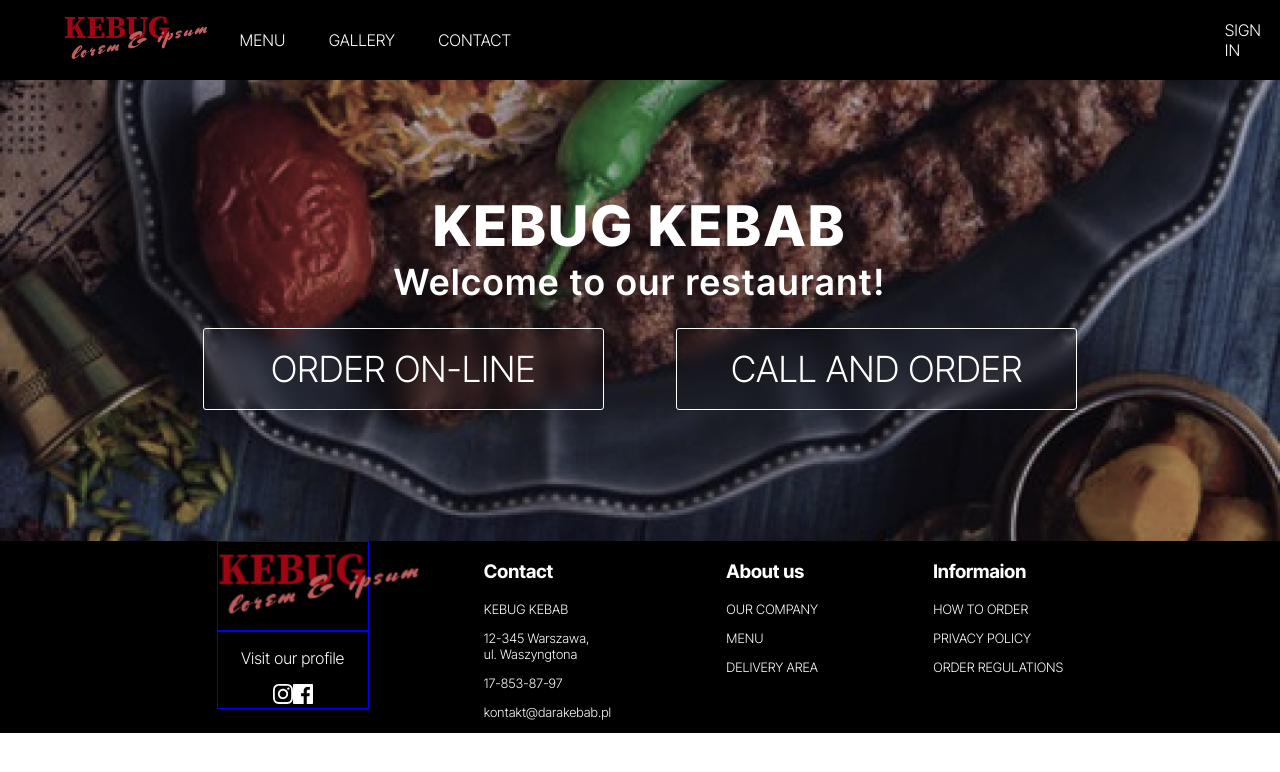
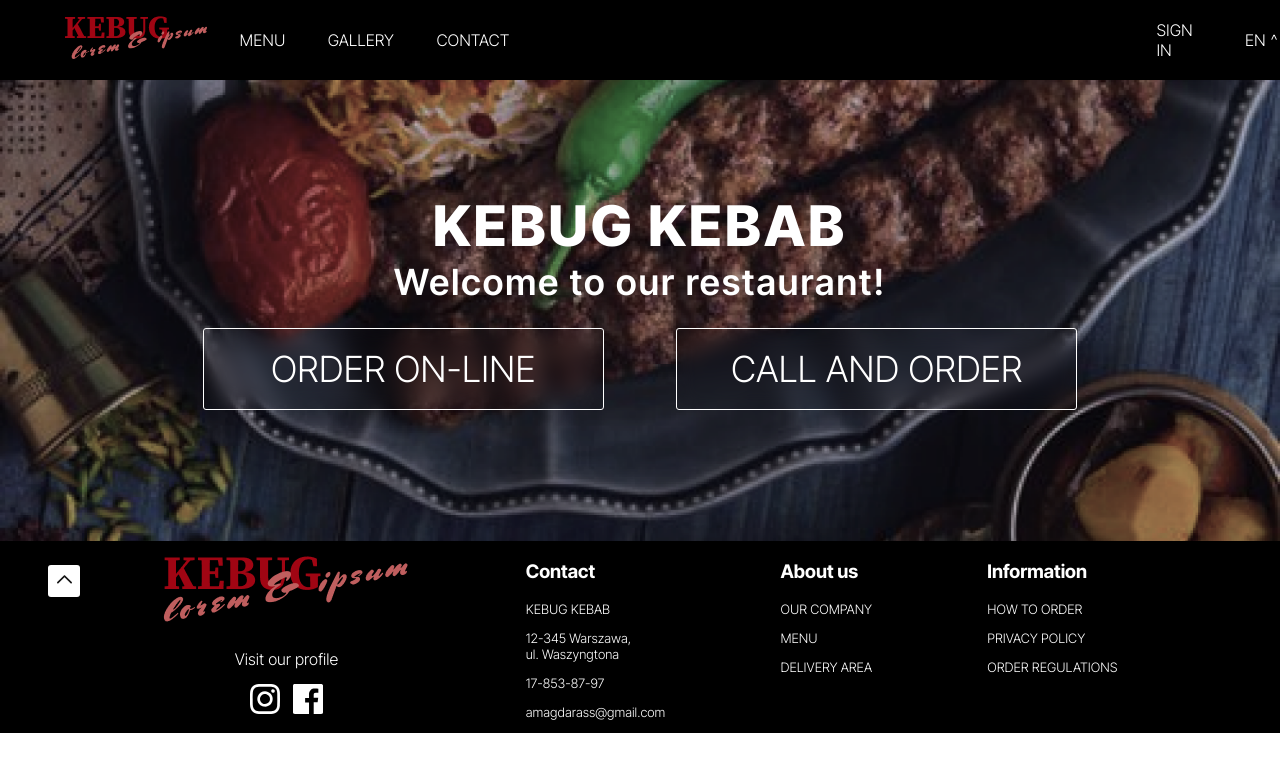
Before and after one commit to h3770k1k1/restaurant-site, a React (Create React App) app: page / in a window 1280 px wide. Shown: the top 772 px of the page. Built offline with nearby package versions, Linux system fonts and the light colour scheme.

Commit message:
arrow and language change button add

```diff
--- a/src/App.js
+++ b/src/App.js
@@ -19,6 +19,7 @@ function App() {
 				</div>
 			</div>
 			<img className="main-photo-img" src={mainPhoto} />
+
 			<Footer />
 		</div>
 	);
--- a/src/App.scss
+++ b/src/App.scss
@@ -4,6 +4,10 @@ $font-family_1: 'Inter Tight', sans-serif;
 $background-color_1: rgb(255, 255, 255);
 $background-color_2: black;
 
+
+html {
+	scroll-behavior: smooth;
+  }
 @import "https://fonts.googleapis.com/css2?family=Inter+Tight:ital,wght@0,100;0,200;0,300;0,400;0,500;0,600;0,700;0,800;0,900;1,400&display=swap";
 body {
 	background-color: $background-color_1;
@@ -11,6 +15,7 @@ body {
 	margin: 0;
 	font-family: $font-family_1;
 	font-weight: 300;
+	overscroll-behavior: none;
 }
 
 .MainContainer {
@@ -40,10 +45,11 @@ body {
 .nav-button {
 	color: $color_1;
 	cursor: pointer;
+	font-size: medium;
 }
 .login-button {
 	cursor: pointer;
-	margin-left: 60%;
+	margin-left: 55%;
 }
 .nav-buttons-container {
 	margin-left: 2%;
@@ -120,3 +126,10 @@ body {
 		border: 1px solid white;
 	}
 }
+.language-change-button{
+	display: flex;
+	flex-direction: row;
+	justify-content: space-around;
+	width: 3%;
+	margin-left: 2em;
+}
--- a/src/components/Footer.css
+++ b/src/components/Footer.css
@@ -14,10 +14,10 @@ font-family: 'Inter Tight', sans-serif;
 font-weight: 300;
 }
 .footer-logo-container{
-    border: 1px solid blue;
+    display: flex;
+    height: 50%;
 }
 .sm-container{
-    border: 1px solid blue;
 }
 
 .info-column p{
@@ -30,7 +30,6 @@ font-weight: 300;
 font-size: 16px;
 }
 .footer-logo-img{
-    width: 140%;
 
 }
 .sm-container{
@@ -38,3 +37,45 @@ font-size: 16px;
     flex-direction: column;
     align-items: center;
 }
+.sm-container p{
+    font-size: medium;
+}
+
+.logo-column{
+    align-self: center;
+    display: flex;
+    flex-direction: column;
+}
+.sm-icons-container{
+    display: flex;
+    width: 40%;
+    justify-content: space-evenly;
+}
+.sm-icons-container *{
+    width: 30px;
+    height: 60px;
+}
+
+.sm-container p{
+    margin-bottom: 0;
+}
+.sm-icons-container *{
+    cursor: pointer;
+}
+.scroll-to-top-button{
+    background-color: white ;
+    width: 2em;
+    height: 2em;
+    display: flex;
+    justify-content: center;
+    align-items: center;
+    border-radius: 3px;
+    position: fixed;
+    margin-left: -90vw;
+    margin-top: 3vh;
+}
+.scroll-to-top-button a{
+text-decoration: none;
+color: black;
+
+}
--- a/src/components/Footer.js
+++ b/src/components/Footer.js
@@ -1,15 +1,18 @@
 import { React } from "react";
-import mainLogo from "../resources/logo.png";
+import footerLogo from "../resources/footer-logo.png";
 import "./Footer.css";
 import InstagramLogo from "../resources/instagram.svg";
 import FacebookLogo from "../resources/facebook.svg";
+import UpArrowIcon from "../resources/up-arrow.svg";
 
 export const Footer = () => {
+	detectScrollUp();
+	detectScrollDown();
 	return (
 		<div className="footer">
-			<div className="info-column">
+			<div className="info-column logo-column">
 				<div className="footer-logo-container">
-					<img className="footer-logo-img" src={mainLogo} />
+					<img className="footer-logo-img" src={footerLogo} />
 				</div>
 				<div className="sm-container">
 					<p>Visit our profile</p>
@@ -26,7 +29,7 @@ export const Footer = () => {
 					12-345 Warszawa,<br></br> ul. Waszyngtona
 				</p>
 				<p>17-853-87-97</p>
-				<p>kontakt@darakebab.pl</p>
+				<p>amagdarass@gmail.com</p>
 			</div>
 			<div className="info-column">
 				<h3>About us</h3>
@@ -35,11 +38,48 @@ export const Footer = () => {
 				<p>DELIVERY AREA</p>
 			</div>
 			<div className="info-column">
-				<h3>Informaion</h3>
+				<h3>Information</h3>
 				<p>HOW TO ORDER</p>
 				<p>PRIVACY POLICY</p>
 				<p>ORDER REGULATIONS</p>
 			</div>
+			<div
+				className="scroll-to-top-button non-visible"
+				onclick="window.scroll(0,0);"
+			>
+				<a href="#top">
+					<img className="up-arrow-icon" src={UpArrowIcon} />
+				</a>
+			</div>
 		</div>
 	);
 };
+
+function detectScrollDown() {
+	let prevScrollTop = 0;
+	window.addEventListener("scroll", () => {
+		const currentScrollTop =
+			window.pageYOffset || document.documentElement.scrollTop;
+		if (currentScrollTop > prevScrollTop) {
+			console.log("down");
+		}
+		prevScrollTop = currentScrollTop;
+	});
+}
+
+function detectScrollUp() {
+	let prevScrollTop = window.pageYOffset || document.documentElement.scrollTop;
+
+	window.addEventListener("scroll", () => {
+		const currentScrollTop =
+			window.pageYOffset || document.documentElement.scrollTop;
+		if (prevScrollTop > currentScrollTop) {
+			console.log("up");
+		}
+		prevScrollTop = currentScrollTop;
+	});
+}
+
+function toggleButtonVisibility(button) {
+
+}
--- a/src/components/Navbar.js
+++ b/src/components/Navbar.js
@@ -13,6 +13,10 @@ export const Navbar = () => {
 				<div className="nav-button">CONTACT</div>
 			</div>
 			<div className="nav-button login-button">SIGN IN</div>
+			<div className="language-change-button">
+				<div className="nav-button language-name">EN</div>
+				<div className="rolldown-arrow">^</div>
+			</div>
 		</div>
 	);
 };
```
Also changed, not shown: src/resources/footer-logo.png (added), src/resources/up-arrow.svg (added).
